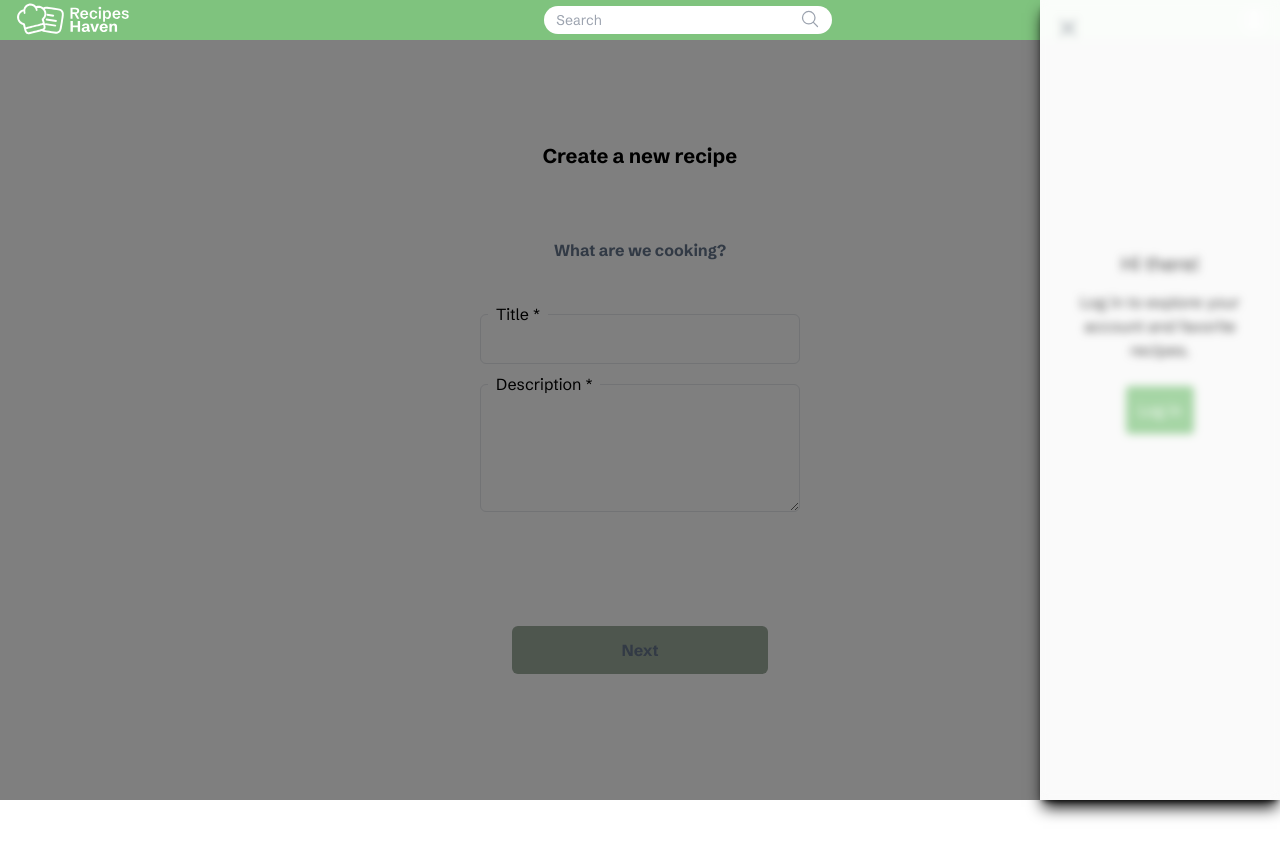
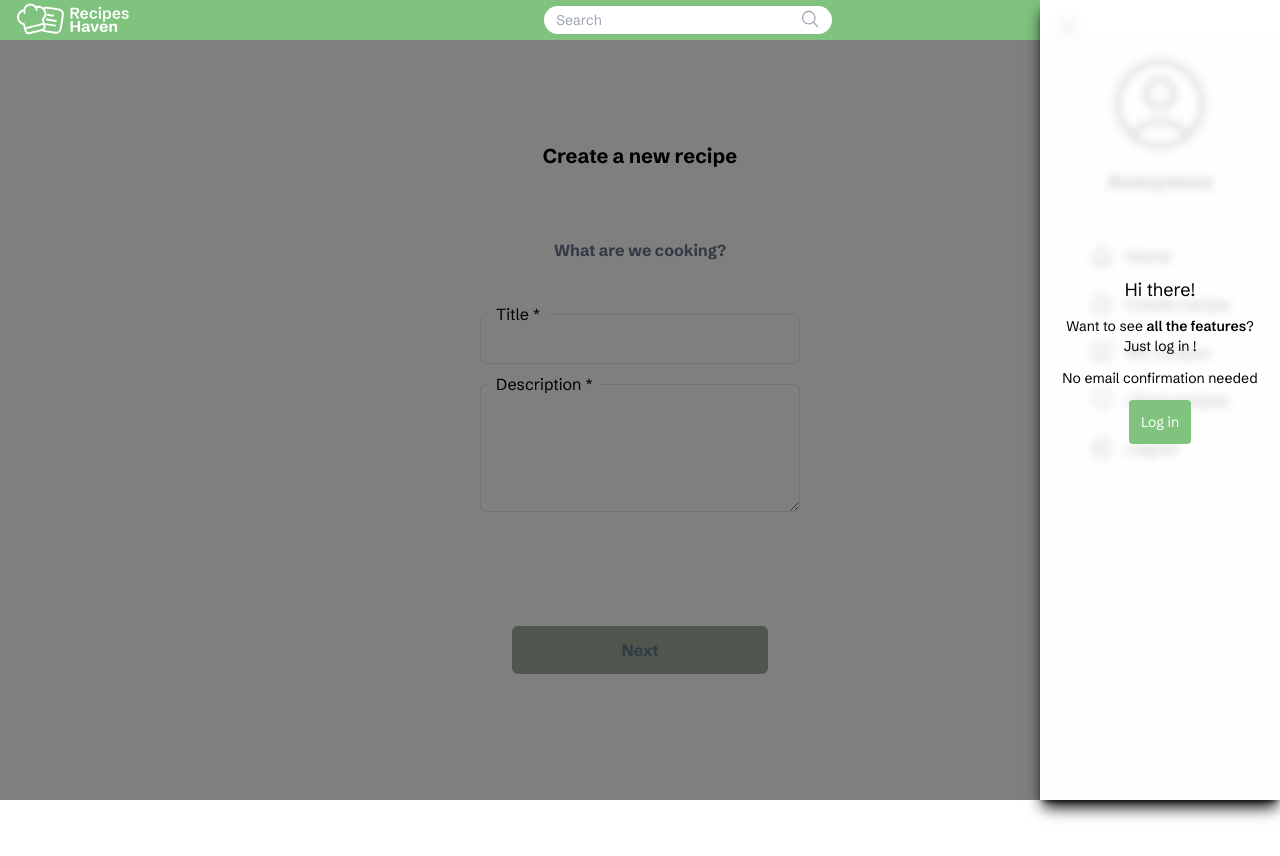
Before and after one commit to joaquincodigo/recipemanager, a Next.js app: page /create-recipe in a window 1280 px wide. Both pictures are taken after a click on the button 1253 px from the left and 20 px from the top of the page. Built offline with nearby package versions, Linux system fonts and the light colour scheme; no server answers.

Commit message:
Blurred drawer for non-logged users improved

```diff
--- a/app/components/Drawer.js
+++ b/app/components/Drawer.js
@@ -12,6 +12,7 @@ import { BookOpenIcon } from "@heroicons/react/24/outline";
 import { HeartIcon } from "@heroicons/react/24/outline";
 import { ArrowLeftStartOnRectangleIcon } from "@heroicons/react/24/outline";
 import { PlusCircleIcon } from "@heroicons/react/24/outline";
+import { UserCircleIcon } from "@heroicons/react/24/outline";
 
 export default function Drawer({ closeDrawer, isDrawerOpen }) {
   const { handleLogout } = useLogout();
@@ -38,6 +39,7 @@ export default function Drawer({ closeDrawer, isDrawerOpen }) {
         `}
       ></div>
 
+      {/* Blurred Drawer for non-logged users */}
       {/* Blurrer */}
       <div
         className={`
@@ -47,11 +49,26 @@ export default function Drawer({ closeDrawer, isDrawerOpen }) {
           right-0
           h-screen
           w-60
-          bg-white/30
+          bg-white/80
           backdrop-blur-sm
           z-[60]
         `}
-      ></div>
+      >
+        {/* Login encouragment content */}
+        <div className="w-full h-full flex flex-col items-center justify-center px-3 pb-20 md:text-sm">
+          <p className="text-center text-xl md:text-lg mb-3">Hi there!</p>
+          <p className="text-center">
+            Want to see <span className="font-semibold">all the features</span>?
+          </p>
+          <p className="text-center mb-3">Just log in !</p>
+          <p className="text-center mb-3">No email confirmation needed</p>
+          <Link href={"/login"}>
+            <button className="p-3 rounded text-white bg-[#7FC37E]">
+              Log in
+            </button>
+          </Link>
+        </div>
+      </div>
 
       {/* Drawer Container */}
       <div
@@ -80,17 +97,23 @@ export default function Drawer({ closeDrawer, isDrawerOpen }) {
           <XMarkIcon className="w-7 h-7 text-gray-600 hover:text-black transition-colors duration-300 ease-in-out" />
         </button>
 
-        {loggedIn ? (
         <div>
           {/* User Header */}
           <div className="flex flex-col items-center gap-y-2">
-              <div className="ring-4 ring-[#7FC37E] rounded-full">
+            <div className={loggedIn && "ring-4 ring-[#7FC37E] rounded-full"}>
+              {loggedIn ? (
                 <ProfileAvatar size={20} />
+              ) : (
+                <UserCircleIcon
+                  className="w-28 h-28 text-slate-700"
+                  strokeWidth={1}
+                />
+              )}
             </div>
 
             <div className="flex justify-center max-w-40">
               <h2 className="text-center text-lg font-bold mb-12">
-                  {`Hello ${username || "Loading..."}`}
+                {loggedIn ? `Hello ${username}` : "Anonymous"}
               </h2>
             </div>
           </div>
@@ -140,19 +163,6 @@ export default function Drawer({ closeDrawer, isDrawerOpen }) {
             </li>
           </ul>
         </div>
-        ) : (
-          <div className="w-full h-full flex flex-col items-center justify-center px-3 pb-48">
-            <p className="text-center text-xl mb-3">Hi there!</p>
-            <p className=" text-center mb-6">
-              Log in to explore your account and favorite recipes.
-            </p>
-            <Link href={"/login"}>
-              <button className="p-3 rounded text-white bg-[#7FC37E]">
-                Log in
-              </button>
-            </Link>
-          </div>
-        )}
       </div>
     </>
   );
```
Lines whose indentation alone changed are shown as unchanged.
